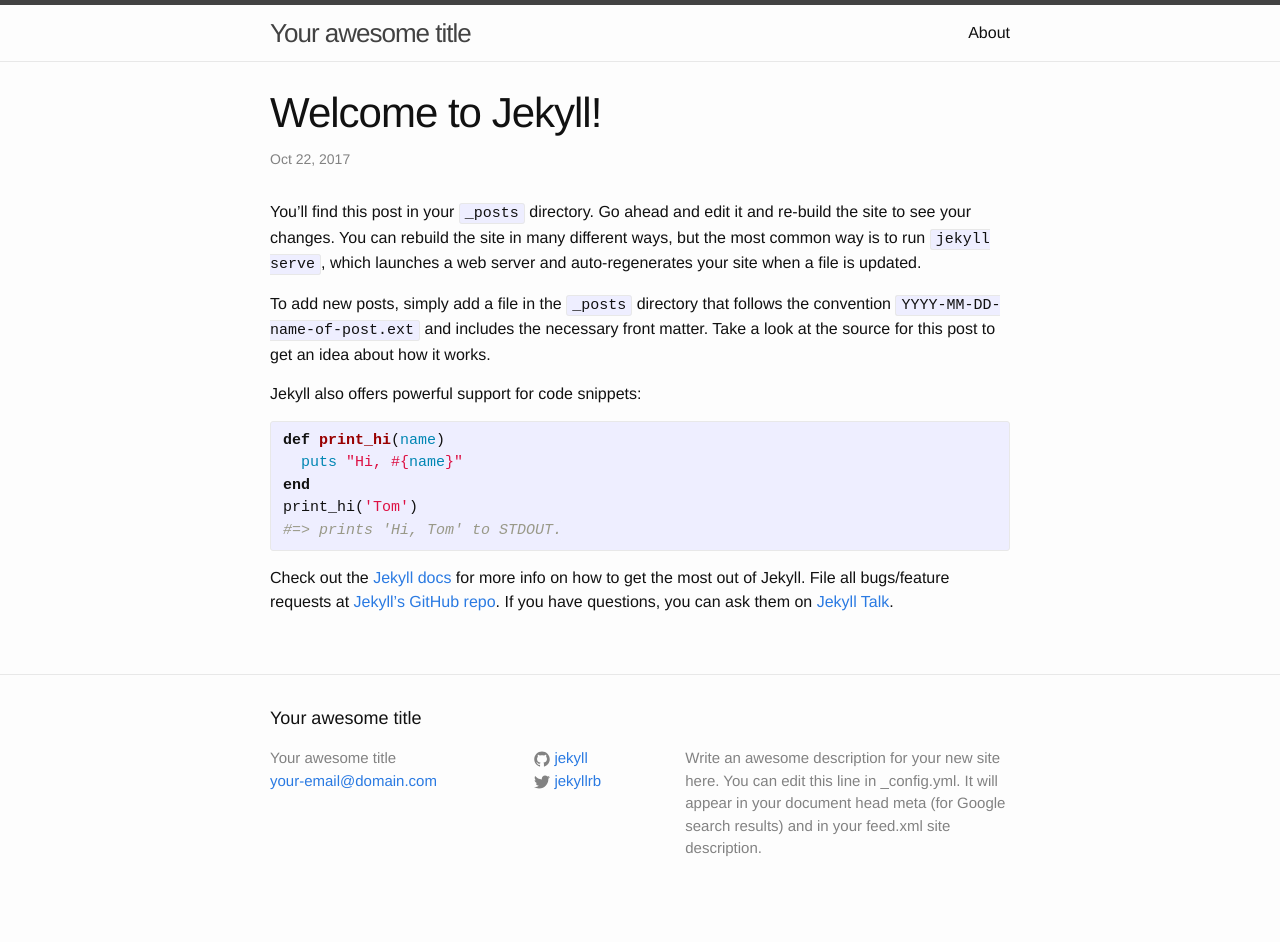
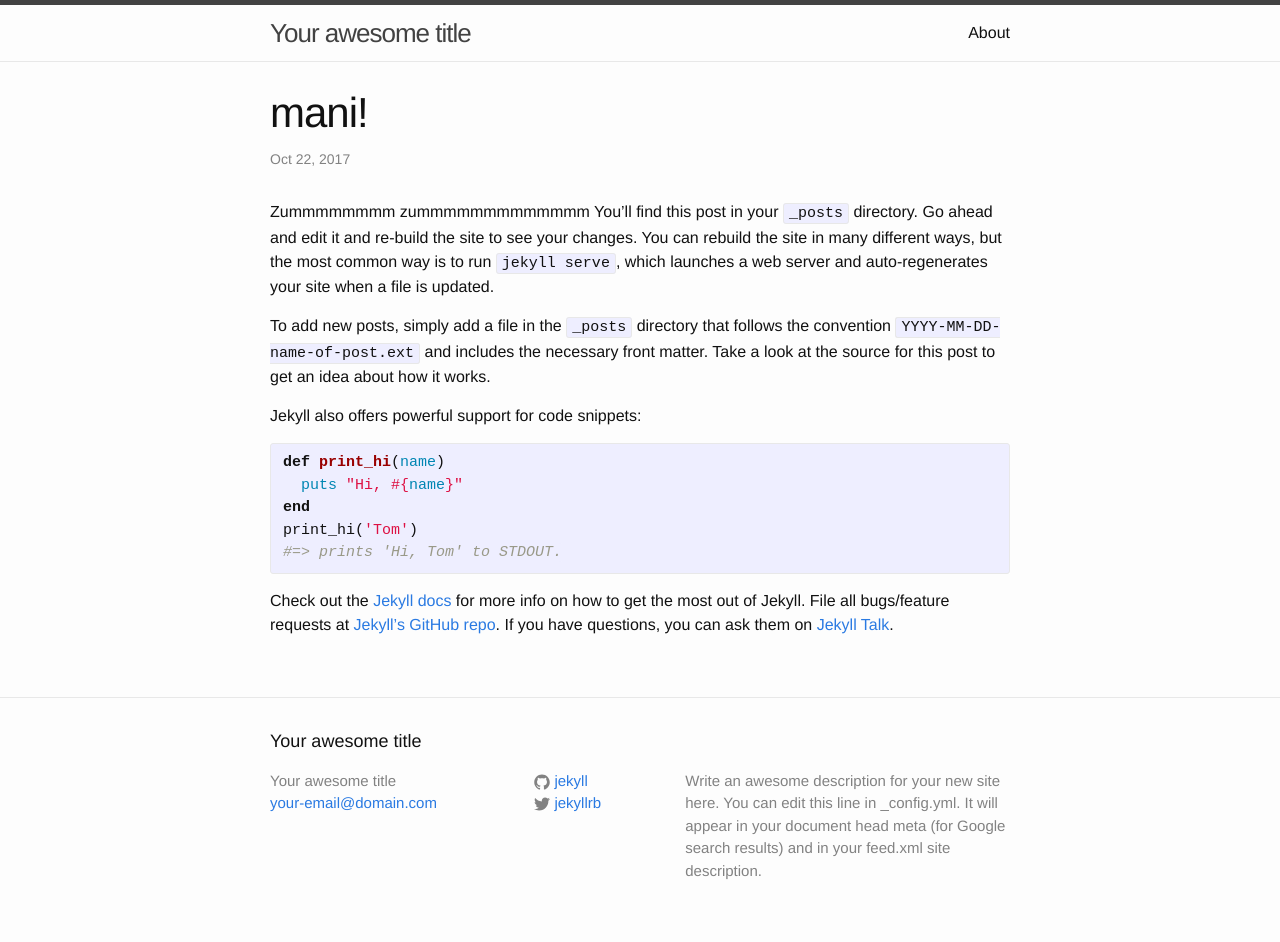
Before and after one commit to mani-tajaddini/mani-tajaddini-github.io, a Jekyll site: the page built from _posts/2017-10-22-testing-jekyll.md, in a window 1280 px wide. Built offline with Jekyll 4.4.1, drawn with Linux system fonts in a browser that asks for light colours; before the commit the page ends 920 px from its top, so only the background shows below that.

Commit message:
changed a post

```diff
--- a/_posts/2017-10-22-testing-jekyll.md
+++ b/_posts/2017-10-22-testing-jekyll.md
@@ -1,9 +1,10 @@
 ---
 layout: post
-title:  "Welcome to Jekyll!"
+title:  "mani!"
 date:   2017-10-22 21:05:11 +0300
 categories: jekyll update
 ---
+Zummmmmmmm zummmmmmmmmmmmm
 You’ll find this post in your `_posts` directory. Go ahead and edit it and re-build the site to see your changes. You can rebuild the site in many different ways, but the most common way is to run `jekyll serve`, which launches a web server and auto-regenerates your site when a file is updated.
 
 To add new posts, simply add a file in the `_posts` directory that follows the convention `YYYY-MM-DD-name-of-post.ext` and includes the necessary front matter. Take a look at the source for this post to get an idea about how it works.
```
